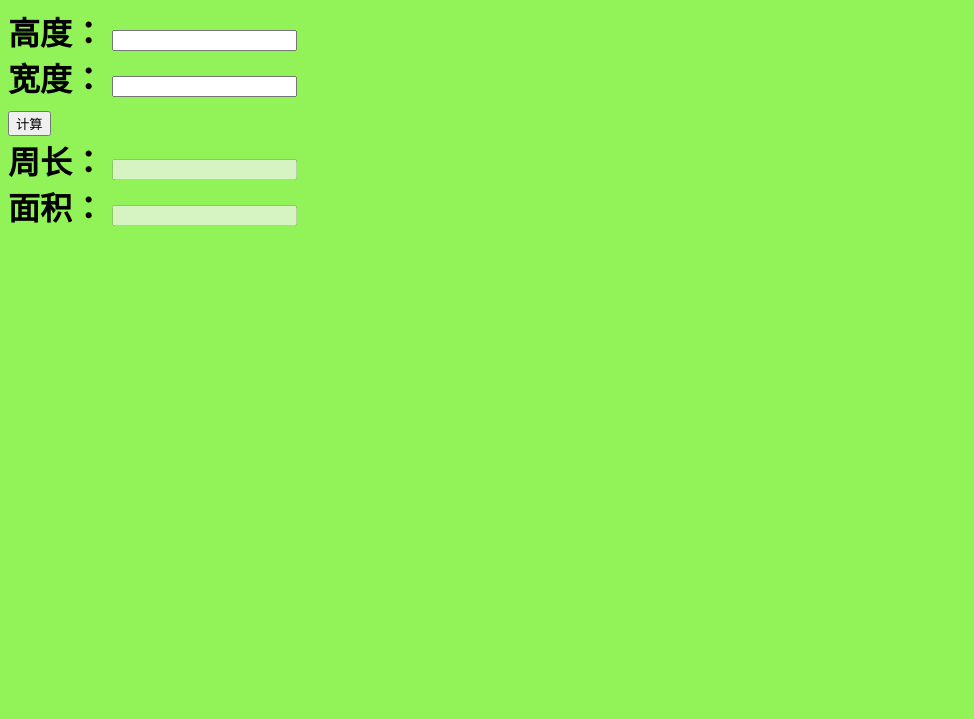
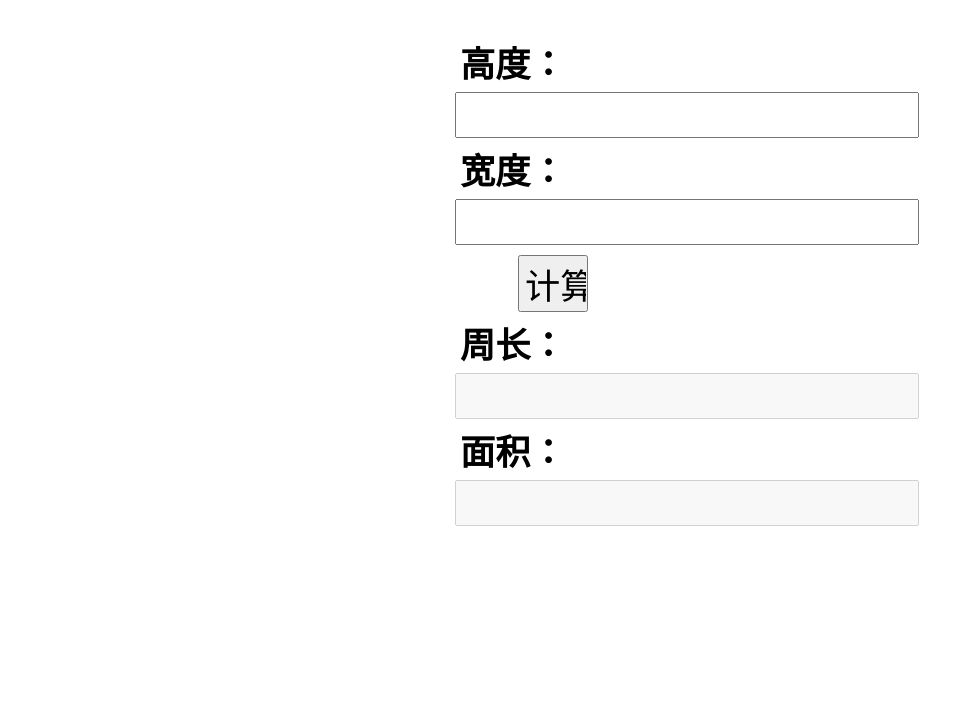
Before and after one commit to zouxiangyue/rectangle-1, a plain HTML site: page index.html in a window 1280 px wide. Shown: the part 81-800 px from the top of the page, without its empty margins (0-974 px from the left). Drawn offline with nearby package versions, Linux system fonts and the light colour scheme.

Commit message:
second commit

```diff
--- a/rectangle.css
+++ b/rectangle.css
@@ -1,3 +1,16 @@
-body{
-  background:#91f357;
+div{
+  width:370px;
+  margin:50px auto;
+  font-size:1.1em;
 }
+
+input,label{
+  margin:5px 0;
+  font-size:1em;
+  padding-left:5px;
+}
+
+#calculate{
+  width:70px;
+  margin-left:63px;
+}
```
